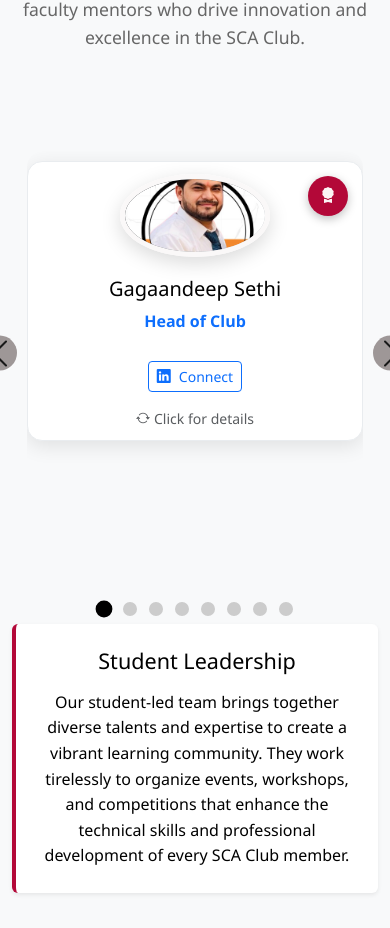
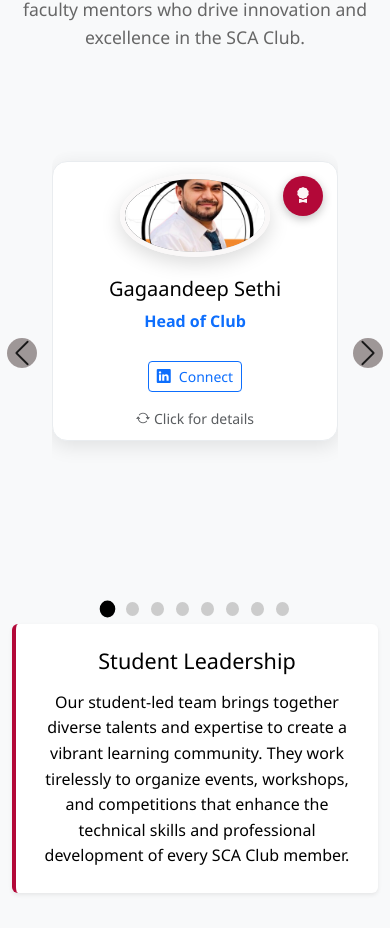
Before and after one commit to Yashvardhanjaiswal/Sca_Club, a React (Vite) app: page / in a window 390 px wide. Shown: the part 10556-11484 px from the top of the page. Built offline with nearby package versions, Linux system fonts and the light colour scheme.

Commit message:
updates auth

```diff
--- a/src/styles/App.css
+++ b/src/styles/App.css
@@ -849,12 +849,12 @@ body {
 
 @media (max-width: 576px) {
   .team-carousel-wrapper {
-    padding: 0 15px;
+    padding: 0 40px;
   }
 
   .team-carousel-control {
-    width: 35px;
-    height: 35px;
+    width: 30px;
+    height: 30px;
   }
 
   .team-carousel .carousel-indicators {
@@ -867,8 +867,8 @@ body {
 
   .team-image-container {
     width: 110px;
-    height: auto;
-    margin: 5px auto 8px auto;
+    height: 150px;
+    margin: 8px auto 2px auto;
   }
 
   .team-info {
```
